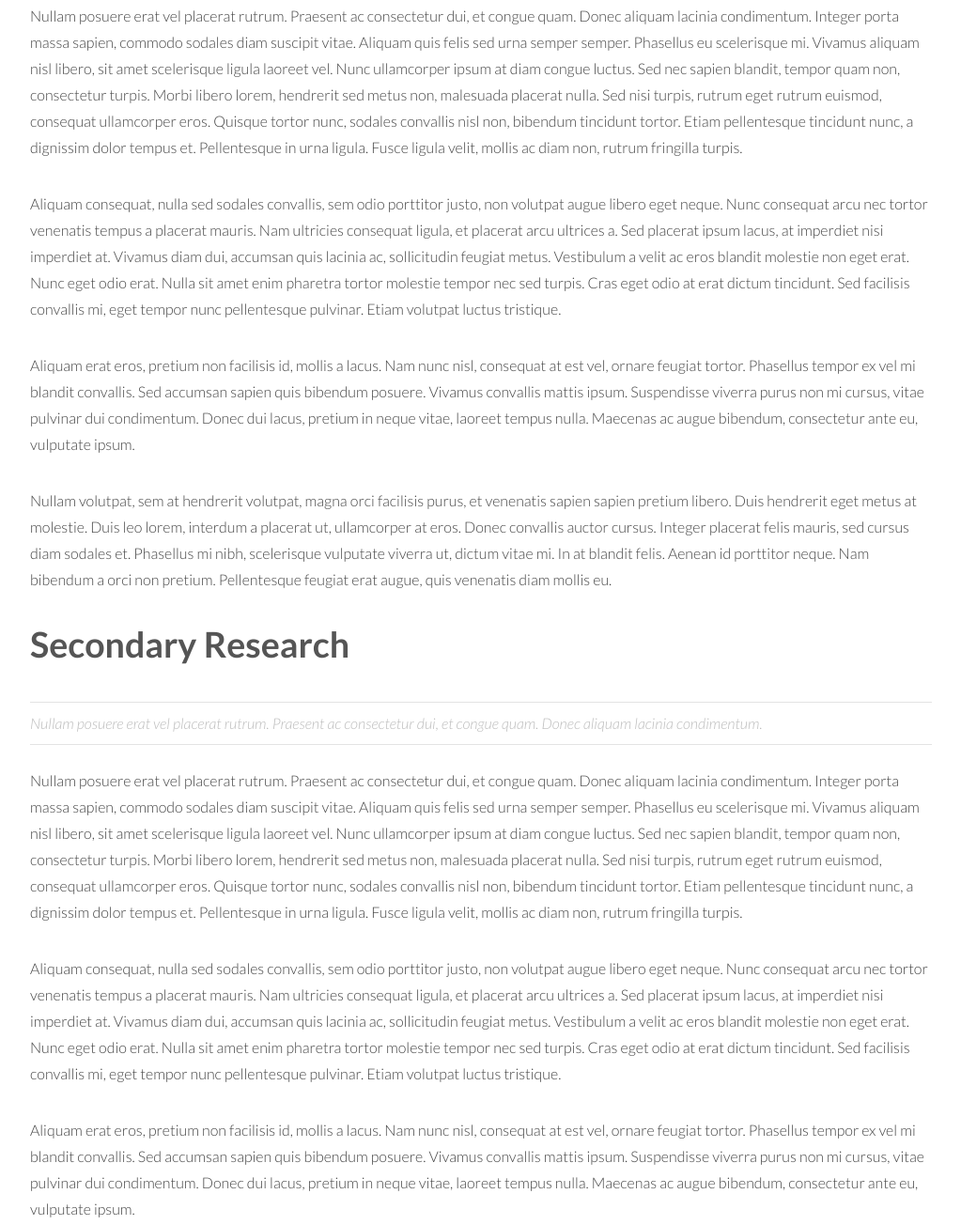
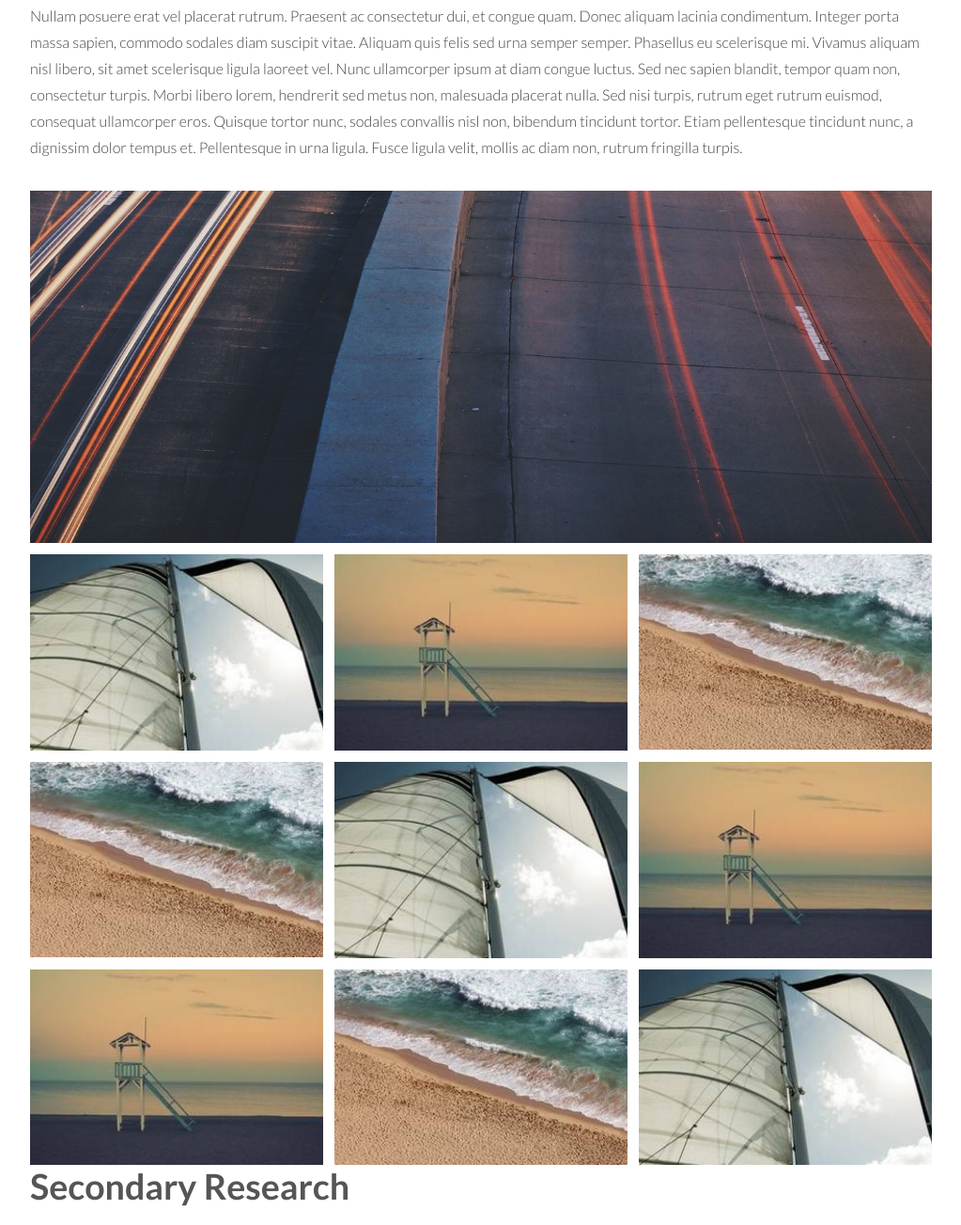
Before and after one commit to Rthomp12/Megs-House-process-site, a plain HTML site: page research.html in a window 1280 px wide. Shown: the part 1034-2338 px from the top of the page at 94% size, without its empty margins (128-1151 px from the left). Drawn offline with Linux system fonts and the light colour scheme.

Commit message:
another one

```diff
--- a/research.html
+++ b/research.html
@@ -49,24 +49,18 @@
 				turpis, rutrum eget rutrum euismod, consequat ullamcorper eros. Quisque tortor nunc, sodales convallis
 				nisl non, bibendum tincidunt tortor. Etiam pellentesque tincidunt nunc, a dignissim dolor tempus et.
 				Pellentesque in urna ligula. Fusce ligula velit, mollis ac diam non, rutrum fringilla turpis.</p>
-			<p>Aliquam consequat, nulla sed sodales convallis, sem odio porttitor justo, non volutpat augue libero eget
-				neque. Nunc consequat arcu nec tortor venenatis tempus a placerat mauris. Nam ultricies consequat
-				ligula, et placerat arcu ultrices a. Sed placerat ipsum lacus, at imperdiet nisi imperdiet at. Vivamus
-				diam dui, accumsan quis lacinia ac, sollicitudin feugiat metus. Vestibulum a velit ac eros blandit
-				molestie non eget erat. Nunc eget odio erat. Nulla sit amet enim pharetra tortor molestie tempor nec sed
-				turpis. Cras eget odio at erat dictum tincidunt. Sed facilisis convallis mi, eget tempor nunc
-				pellentesque pulvinar. Etiam volutpat luctus tristique.</p>
-			<p>Aliquam erat eros, pretium non facilisis id, mollis a lacus. Nam nunc nisl, consequat at est vel, ornare
-				feugiat tortor. Phasellus tempor ex vel mi blandit convallis. Sed accumsan sapien quis bibendum posuere.
-				Vivamus convallis mattis ipsum. Suspendisse viverra purus non mi cursus, vitae pulvinar dui condimentum.
-				Donec dui lacus, pretium in neque vitae, laoreet tempus nulla. Maecenas ac augue bibendum, consectetur
-				ante eu, vulputate ipsum.</p>
-			<p>Nullam volutpat, sem at hendrerit volutpat, magna orci facilisis purus, et venenatis sapien sapien
-				pretium libero. Duis hendrerit eget metus at molestie. Duis leo lorem, interdum a placerat ut,
-				ullamcorper at eros. Donec convallis auctor cursus. Integer placerat felis mauris, sed cursus diam
-				sodales et. Phasellus mi nibh, scelerisque vulputate viverra ut, dictum vitae mi. In at blandit felis.
-				Aenean id porttitor neque. Nam bibendum a orci non pretium. Pellentesque feugiat erat augue, quis
-				venenatis diam mollis eu.</p>
+				<div class="row 50% uniform">
+					<div class="12u$"><span class="image fit"><img src="images/pic11.jpg" alt="" /></span></div>
+					<div class="4u"><span class="image fit"><img src="images/pic03.jpg" alt="" /></span></div>
+					<div class="4u"><span class="image fit"><img src="images/pic04.jpg" alt="" /></span></div>
+					<div class="4u$"><span class="image fit"><img src="images/pic05.jpg" alt="" /></span></div>
+					<div class="4u"><span class="image fit"><img src="images/pic05.jpg" alt="" /></span></div>
+					<div class="4u"><span class="image fit"><img src="images/pic03.jpg" alt="" /></span></div>
+					<div class="4u$"><span class="image fit"><img src="images/pic04.jpg" alt="" /></span></div>
+					<div class="4u"><span class="image fit"><img src="images/pic04.jpg" alt="" /></span></div>
+					<div class="4u"><span class="image fit"><img src="images/pic05.jpg" alt="" /></span></div>
+					<div class="4u$"><span class="image fit"><img src="images/pic03.jpg" alt="" /></span></div>
+				</div>
 
 			<header>
 				<h1>Secondary Research</h1>
```
Also changed, not shown: index.html (+1 -1 lines).
